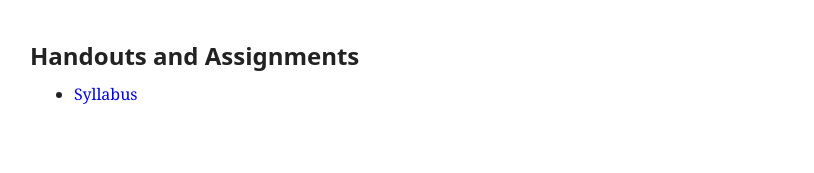
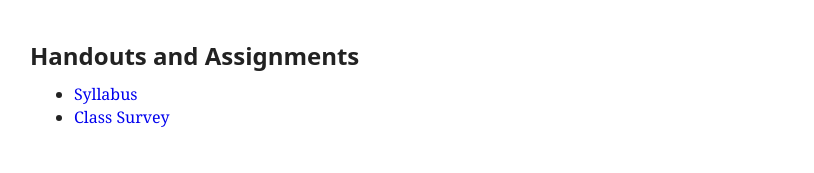
Before and after one commit to patperry/patperry.github.com, a Jekyll site: the page built from course/cor1305/index.html, in a window 1280 px wide. Shown: the part 127-300 px from the top of the page, without its empty margins (178-992 px from the left). Built offline with Jekyll 4.4.1, drawn with Linux system fonts in a browser that asks for light colours.

Commit message:
Add class survey link

```diff
--- a/course/cor1305/index.html
+++ b/course/cor1305/index.html
@@ -12,5 +12,6 @@ stylesheet: /css/main.css?v=1
 <h2>Handouts and Assignments</h2>
 <ul>
   <li><a href="handout/syllabus.pdf">Syllabus</a>
+  <li><a href="http://goo.gl/hs16Kk">Class Survey</a>
 </ul>
 </main>
```
